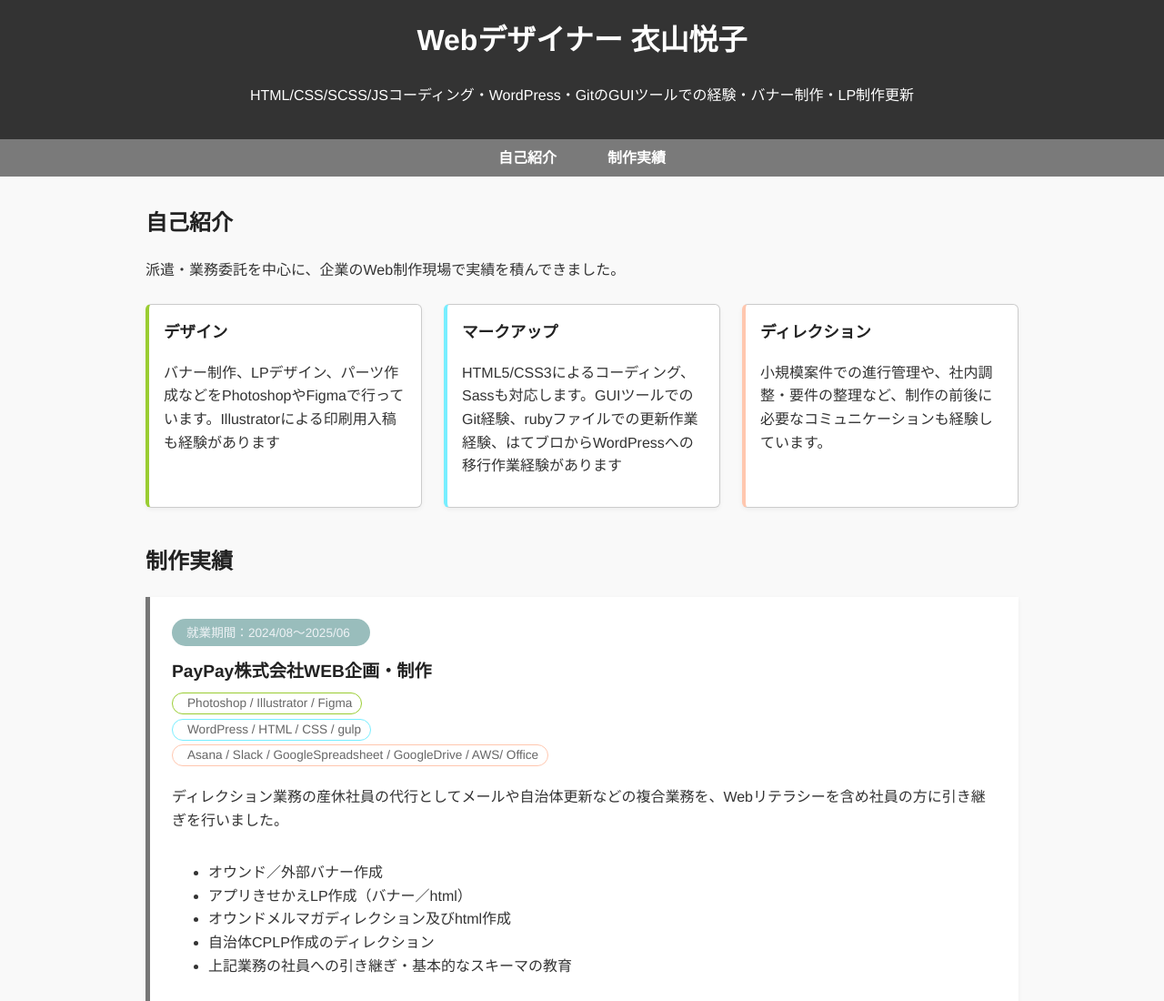
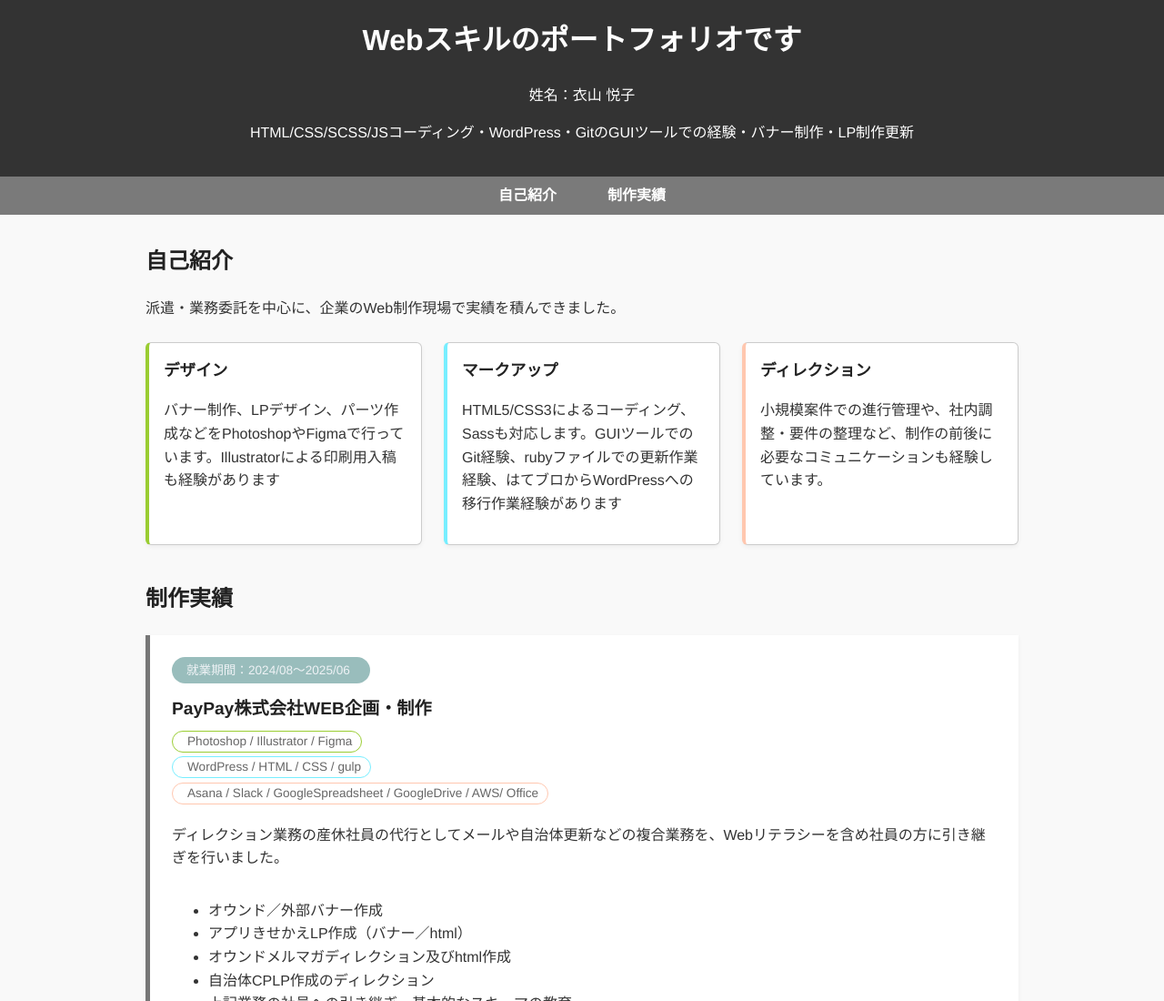
Before and after one commit to kinutch/first, a plain HTML site: page index.html in a window 1280 px wide. Shown: the top 1100 px of the page at 91% size. Drawn offline with Linux system fonts and the light colour scheme.

Commit message:
index0629

```diff
--- a/index.html
+++ b/index.html
@@ -5,12 +5,13 @@
   <meta name="viewport" content="width=device-width, initial-scale=1.0" />
   <script src="js/carousel-drag.js"></script>
   <link rel="stylesheet" href="css/style.css">
-  <title>ポートフォリオ | Webデザイナー 衣山悦子</title>
+  <title>ポートフォリオ | Webスキル紹介 衣山悦子</title>
 </head>
 <body>
 
 <header>
-  <h1>Webデザイナー 衣山悦子</h1>
+  <h1>Webスキルのポートフォリオです</h1>
+  <p>姓名：衣山 悦子</p>
   <p>HTML/CSS/SCSS/JSコーディング・WordPress・GitのGUIツールでの経験・バナー制作・LP制作更新</p>
 </header>
 <nav>
```
